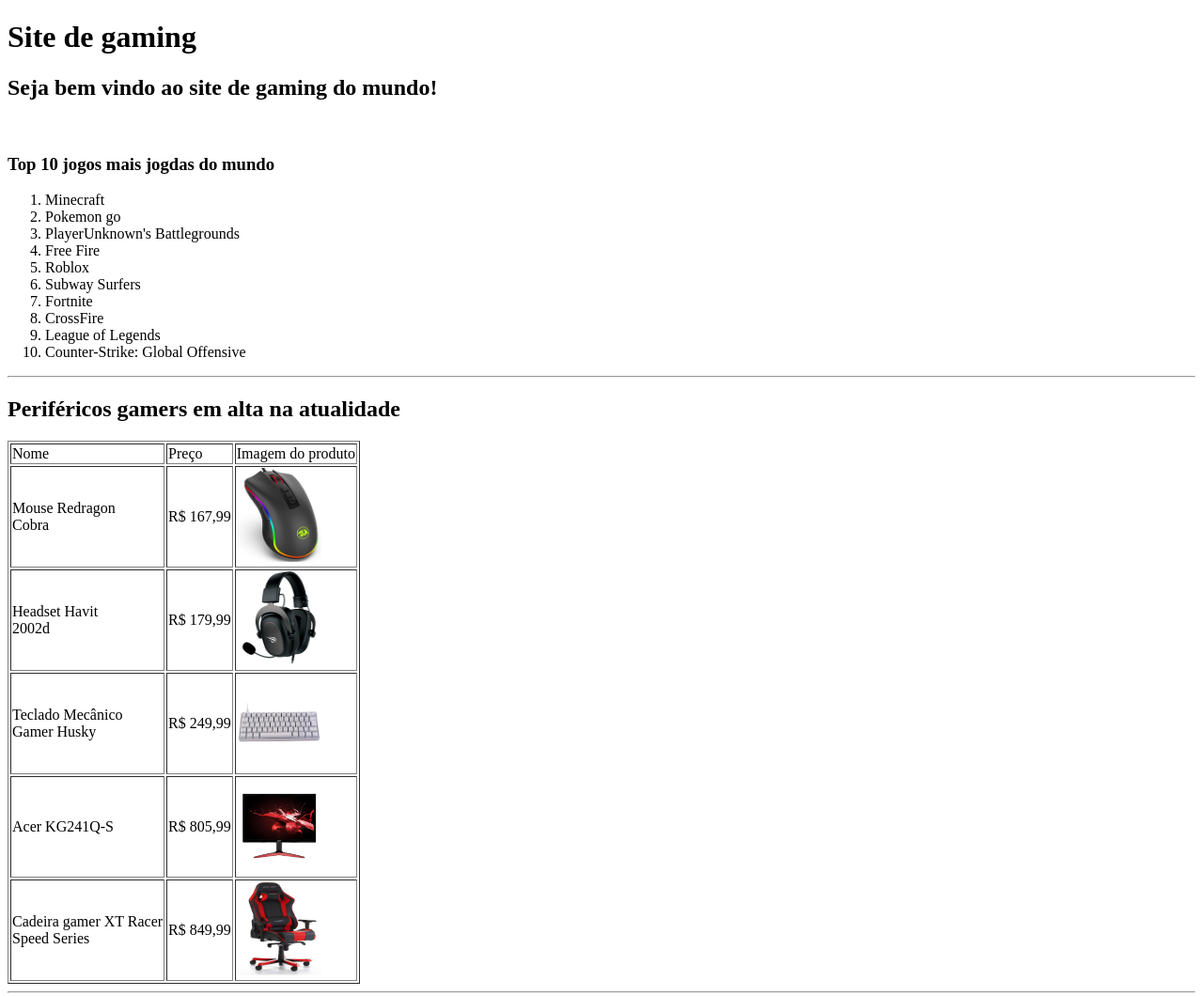
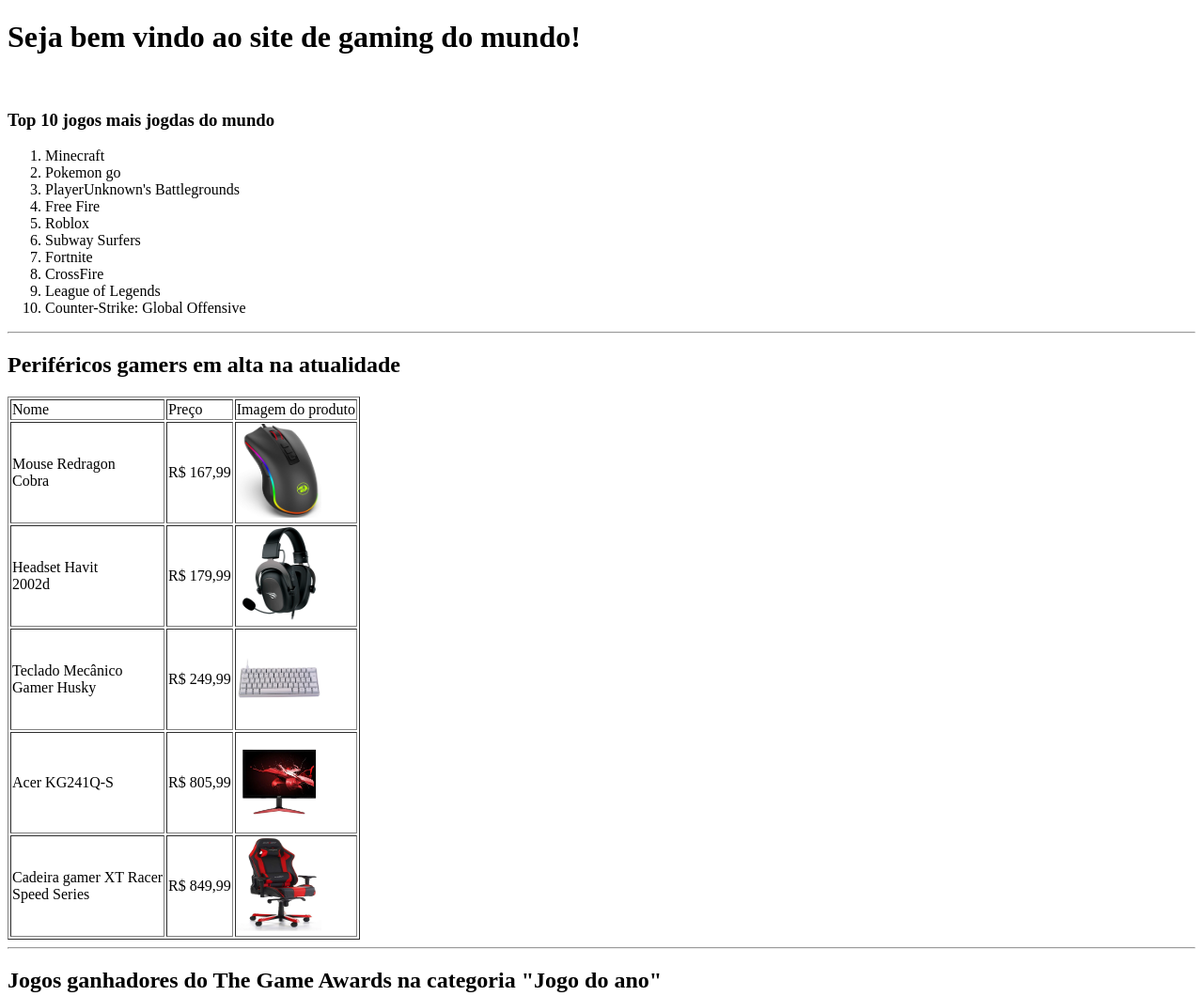
Before and after one commit to Berla1/primeiro-projeto-front-end-FIAP, a plain HTML site: page index.html in a window 1280 px wide. Shown: the top 1060 px of the page at 94% size. Drawn offline with Linux system fonts and the light colour scheme.

Commit message:
adicionando icone na pagina

```diff
--- a/index.html
+++ b/index.html
@@ -4,11 +4,11 @@
     <meta charset="UTF-8" />
     <meta name="viewport" content="width=device-width, initial-scale=1.0"/>
     <title>Site gaming</title>
+    <link rel="shortcut icon" href="assets/icone_da_pagina.png" type="image/x-icon">
   </head>
 
   <body>
-    <h1>Site de gaming</h1>
-    <h2>Seja bem vindo ao site de gaming do mundo!</h2>
+    <h1>Seja bem vindo ao site de gaming do mundo!</h1>
     <br>
     <h3>Top 10 jogos mais jogdas do mundo</h3>
     <ol>
```
Also changed, not shown: assets/icone_da_pagina.png (added).
